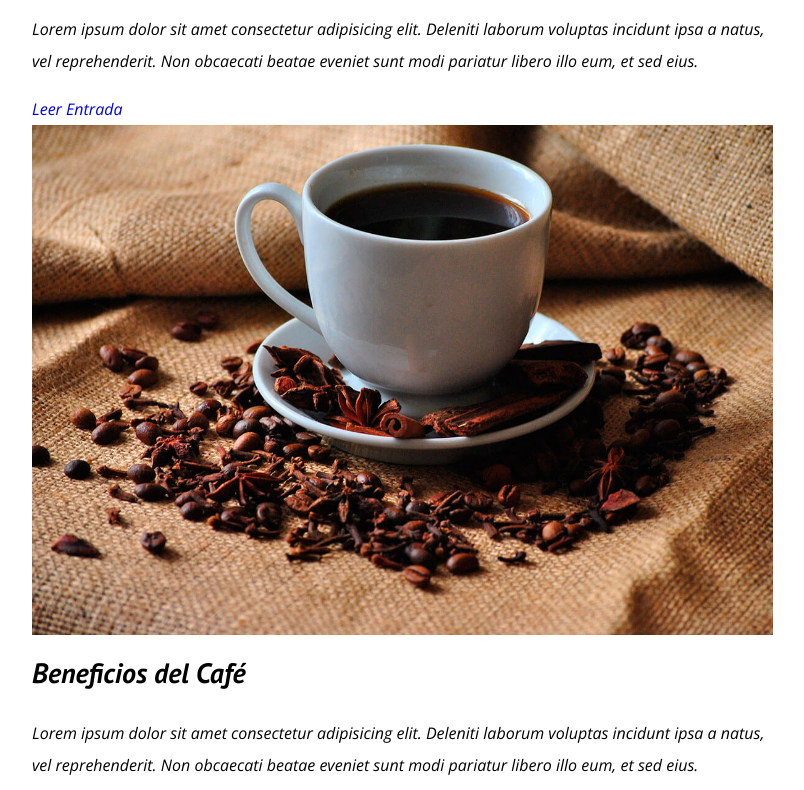
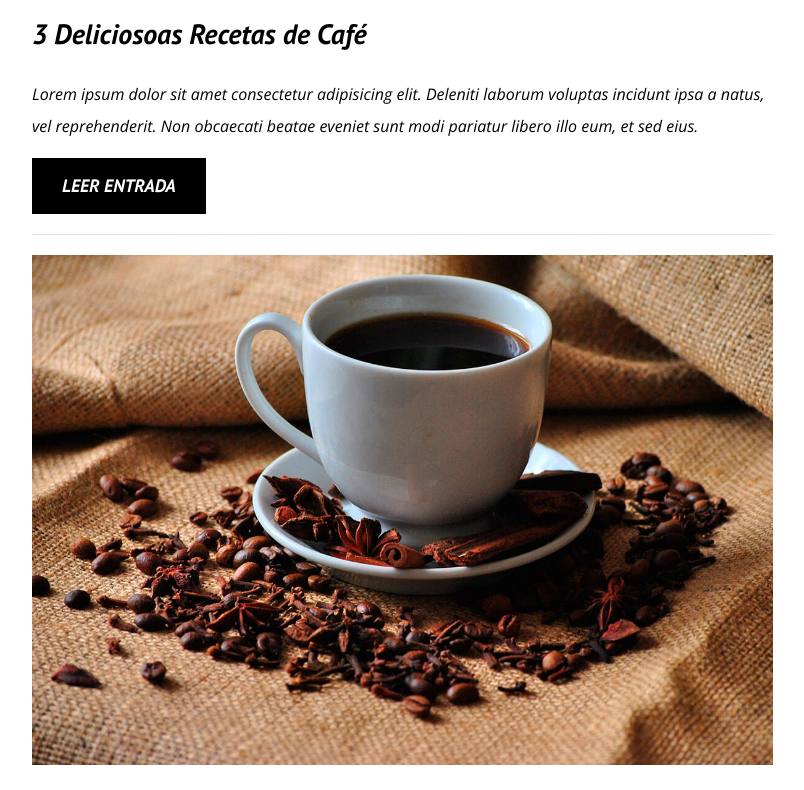
Before and after one commit to Caarl001/Coffee-Blog, a plain HTML site: page index.html in a window 1280 px wide. Shown: the part 2010-2800 px from the top of the page, without its empty margins (32-836 px from the left). Drawn offline with nearby package versions, Linux system fonts and the light colour scheme.

Commit message:
Centra contenido

```diff
--- a/css/styles.css
+++ b/css/styles.css
@@ -3,6 +3,7 @@
     --fuenteParrafos: 'Open Sans', sans-serif;
 
     --primario:#784D3C;
+    --gris:#E1E1E1;
     --blanco:#FFFFFF;
     --negro:#000000;
 }
@@ -121,3 +122,34 @@ img {
     gap: 4rem; /* Espacio entre las columnas */;
     }
 }
+
+.entrada {
+    border-bottom: 1px solid var(--gris); /* Borde inferior */
+    margin-bottom: 2rem; /* Separar las entradas entre si */
+}
+.entrada:last-of-type {
+    border: none; /* Eliminar el borde de la ultima entrada */
+    margin-bottom: 0; /* Eliminar el margen de la ultima entrada */
+}
+
+.boton {
+   display: block;
+   font-family: var(--fuenteHeading);
+   color: var(--blanco);
+   text-align: center;
+   padding: 1rem 3rem;
+   font-size: 1.8rem;
+   text-transform: uppercase; /* Mayusculas */
+   font-weight: 700; /* Negrita */
+   margin-bottom: 2rem; /* Separar los botones entre si */
+}
+
+@media (min-width: 768px) {
+   .boton {
+    display: inline-block; /* Mostrar los botones en la misma linea */
+
+   }
+}
+.boton--primario {
+    background-color: var(--negro);
+}
```
